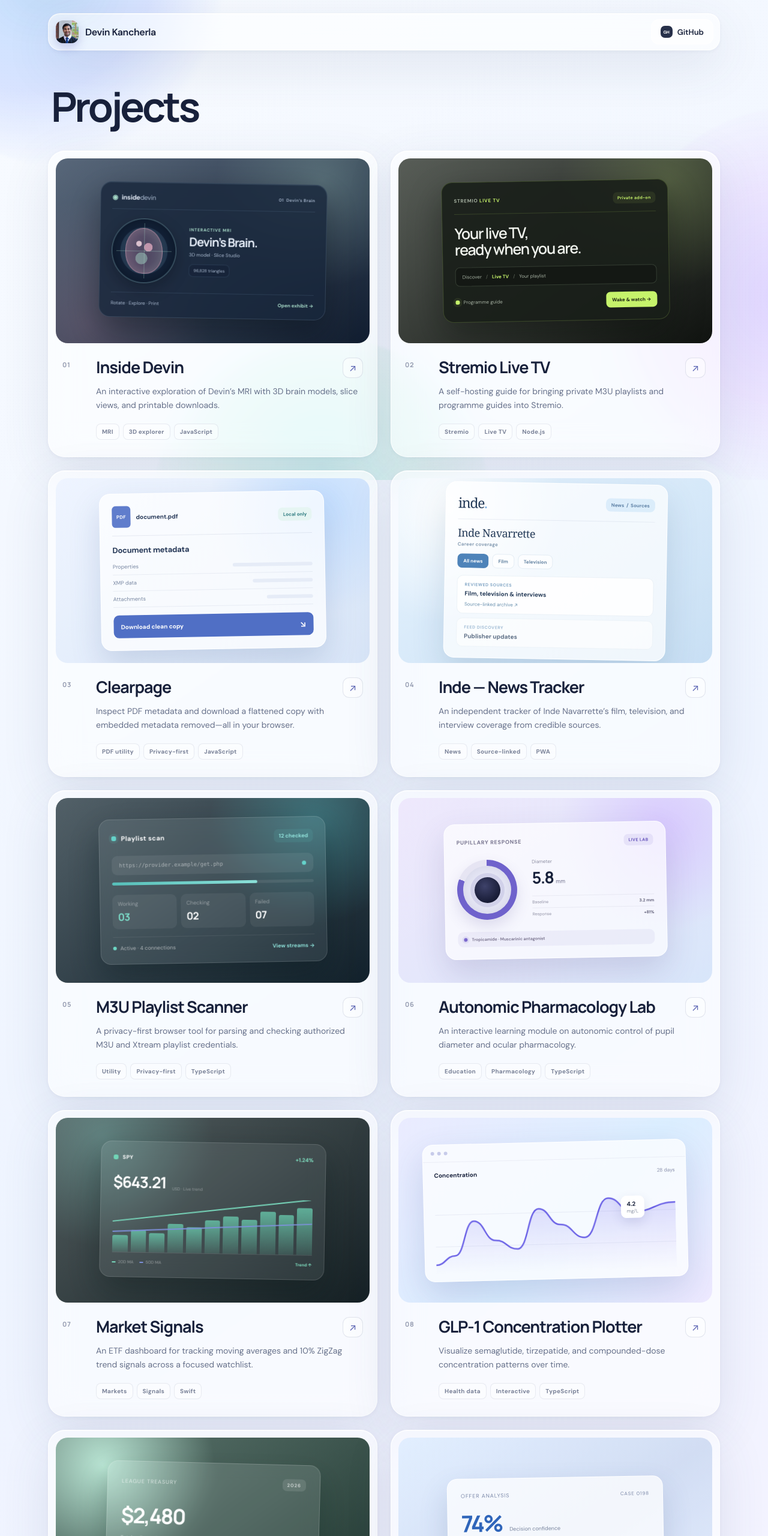
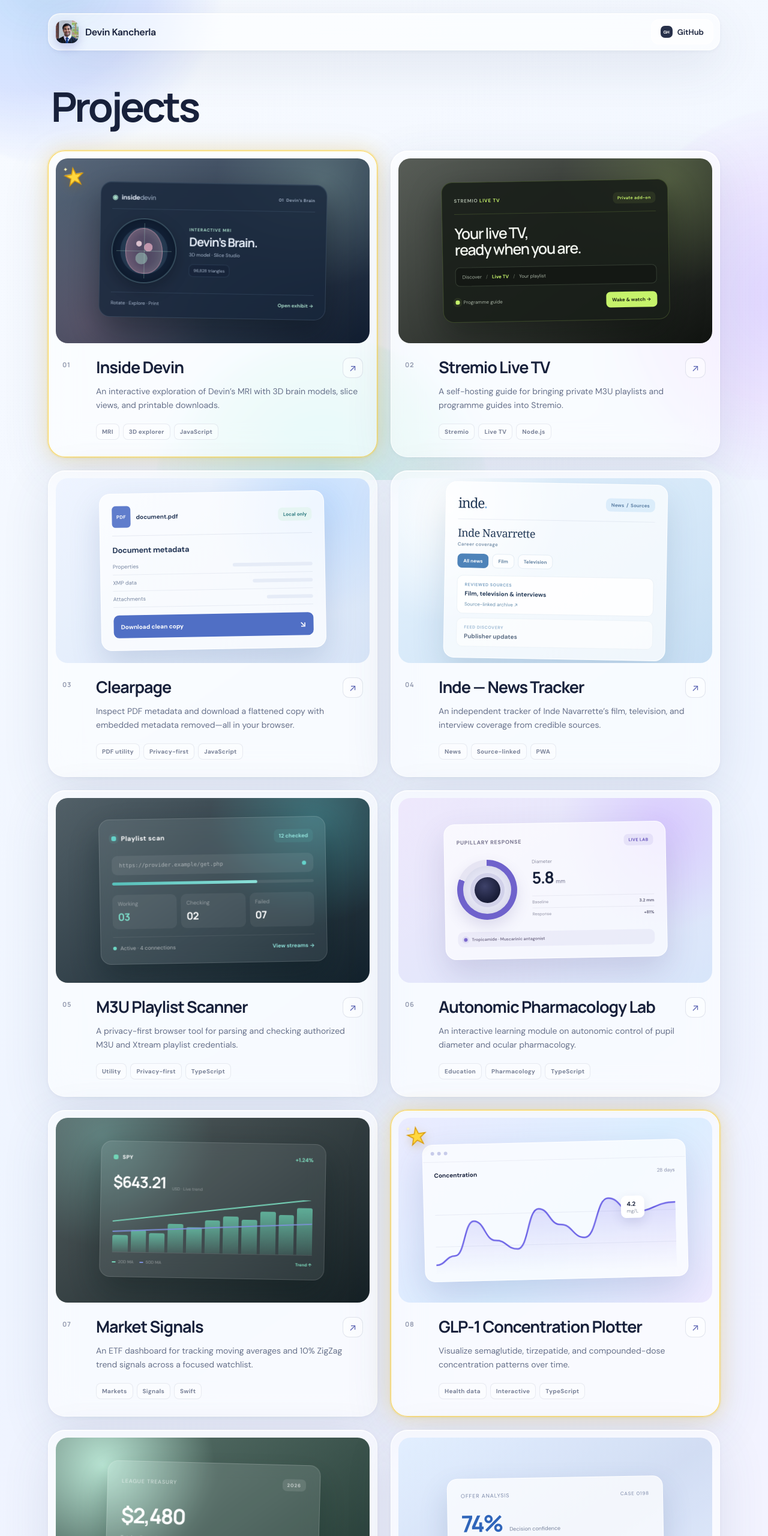
Before and after one commit to dev1niscool/dev1niscool.github.io, a plain HTML site: page index.html in a window 1280 px wide. Shown: the top 2560 px of the page at 60% size. Drawn offline with Linux system fonts and the light colour scheme.

Commit message:
Highlight favorite projects

```diff
--- a/index.html
+++ b/index.html
@@ -72,7 +72,8 @@
         </div>
 
         <div class="project-grid">
-          <article class="project-card glass reveal-card">
+          <article class="project-card project-favorite glass reveal-card">
+            <span class="favorite-star" aria-label="Favorite project" title="Favorite project"><span aria-hidden="true">★</span></span>
             <a
               class="project-preview preview-mri"
               href="https://dev1niscool.github.io/brain-mri-explorer/"
@@ -311,7 +312,8 @@
             </div>
           </article>
 
-          <article class="project-card glass reveal-card project-featured">
+          <article class="project-card project-favorite glass reveal-card project-featured">
+            <span class="favorite-star" aria-label="Favorite project" title="Favorite project"><span aria-hidden="true">★</span></span>
             <a
               class="project-preview preview-glp"
               href="https://dev1niscool.github.io/glp1concentration/"
@@ -457,6 +459,11 @@
             </div>
           </article>
         </div>
+
+        <div class="favorite-key glass" role="note" aria-label="Favorite project key">
+          <span aria-hidden="true">★</span>
+          <p><strong>Star</strong> = favorite project</p>
+        </div>
       </section>
 
     </main>
--- a/styles.css
+++ b/styles.css
@@ -91,8 +91,13 @@ main, footer { width: min(1120px, calc(100% - 40px)); margin-inline: auto; }
 .section-heading h1 { margin: 0; font-family: "Manrope", sans-serif; font-size: clamp(42px, 6vw, 68px); line-height: 1.05; letter-spacing: -.06em; }
 
 .project-grid { display: grid; grid-template-columns: repeat(2, minmax(0, 1fr)); gap: 22px; }
-.project-card { min-width: 0; border-radius: 28px; padding: 12px 12px 24px; overflow: hidden; transition: transform .28s ease, box-shadow .28s ease; }
+.project-card { position: relative; min-width: 0; border-radius: 28px; padding: 12px 12px 24px; overflow: hidden; transition: transform .28s ease, box-shadow .28s ease, border-color .28s ease; }
 .project-card:hover { transform: translateY(-5px); box-shadow: 0 30px 90px rgba(55,67,108,.16), inset 0 1px 0 rgba(255,255,255,.72); }
+.project-card.project-favorite { border-color: rgba(255,205,46,.82); box-shadow: 0 0 0 2px rgba(255,218,75,.22), 0 0 34px rgba(255,199,36,.28), var(--shadow), inset 0 1px 0 rgba(255,255,255,.78); }
+.project-card.project-favorite:hover { box-shadow: 0 0 0 2px rgba(255,218,75,.34), 0 0 46px rgba(255,199,36,.38), 0 30px 90px rgba(55,67,108,.16), inset 0 1px 0 rgba(255,255,255,.78); }
+.favorite-star { position: absolute; z-index: 5; top: 21px; left: 21px; width: 43px; height: 43px; display: grid; place-items: center; pointer-events: none; filter: drop-shadow(0 5px 8px rgba(157,99,0,.28)); transform: rotate(-9deg); }
+.favorite-star > span { color: #ffd83f; font-family: Arial, sans-serif; font-size: 39px; line-height: 1; -webkit-text-stroke: 1.5px #d99a0b; text-shadow: 0 -1px 0 #fff7b2; }
+.favorite-star::after { content: "✦"; position: absolute; top: 3px; left: 5px; color: #fff8bd; font-size: 10px; line-height: 1; -webkit-text-stroke: 0; text-shadow: 0 1px 3px rgba(172,110,0,.24); }
 .project-wide { grid-column: 1 / -1; display: grid; grid-template-columns: 1.08fr .92fr; padding: 12px; }
 .project-preview { position: relative; display: grid; place-items: center; min-height: 308px; border-radius: 20px; overflow: hidden; isolation: isolate; }
 .project-preview::before { content: ""; position: absolute; z-index: -1; inset: 0; background: linear-gradient(145deg, rgba(255,255,255,.25), transparent); }
@@ -106,6 +111,9 @@ main, footer { width: min(1120px, calc(100% - 40px)); margin-inline: auto; }
 .arrow-link:hover { background: white; transform: translate(2px,-2px); }
 .tag-list { display: flex; gap: 6px; flex-wrap: wrap; }
 .tag-list span { padding: 6px 9px; border: 1px solid rgba(75,87,132,.11); border-radius: 8px; color: #7a8298; background: rgba(255,255,255,.36); font-size: 10px; font-weight: 700; letter-spacing: .025em; }
+.favorite-key { width: max-content; max-width: 100%; display: flex; align-items: center; gap: 10px; margin: 36px auto 0; padding: 10px 15px; border-color: rgba(255,205,46,.48); border-radius: 15px; color: #7e6b29; }
+.favorite-key > span { color: #ffd83f; font-family: Arial, sans-serif; font-size: 23px; line-height: 1; -webkit-text-stroke: 1px #d99a0b; filter: drop-shadow(0 2px 3px rgba(157,99,0,.2)); transform: rotate(-8deg); }
+.favorite-key p { margin: 0; font-size: 12px; letter-spacing: .01em; }.favorite-key strong { color: #62511b; }
 
 .preview-mri { background: radial-gradient(circle at 85% 12%, rgba(167,218,200,.26), transparent 34%), radial-gradient(circle at 10% 90%, rgba(200,117,149,.2), transparent 38%), linear-gradient(145deg, #20344d, #111d2f); }
 .mri-panel { width: 82%; max-width: 378px; padding: 18px 19px; border: 1px solid rgba(157,187,210,.18); border-radius: 19px; color: #e5edf8; background: rgba(24,39,59,.82); box-shadow: 0 24px 54px rgba(3,9,16,.38), inset 0 1px 0 rgba(157,187,210,.1); backdrop-filter: blur(15px); transform: rotate(1deg); }
```
